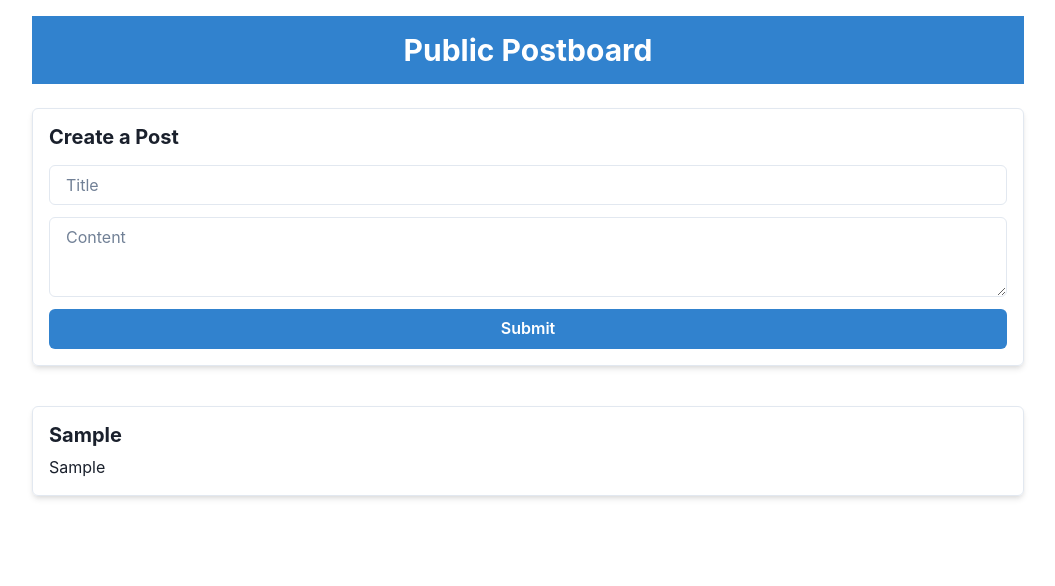
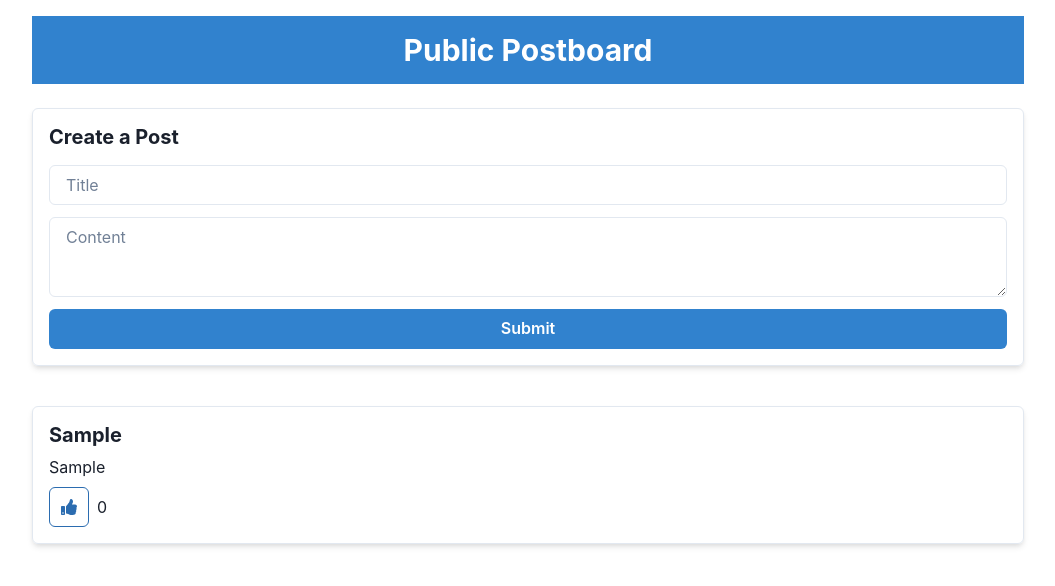
Before and after one commit to GPT-Engineer-App-Dev/public-postboard, a React (Vite) app: page / in a window 1280 px wide. Both pictures are taken after typing "Sample", "Sample" into the empty fields and a click on the button "Submit". Shown: the top 586 px of the page, without its empty margins (112-1167 px from the left). Built offline with nearby package versions, Linux system fonts and the light colour scheme.

Commit message:
Added likes/upvotes feature to the public postboard website. Each post now has a like button and displays the number of likes.

```diff
--- a/src/pages/Index.jsx
+++ b/src/pages/Index.jsx
@@ -1,5 +1,6 @@
-import { Container, VStack, Box, Heading, Text, Input, Textarea, Button, Flex } from "@chakra-ui/react";
+import { Container, VStack, Box, Heading, Text, Input, Textarea, Button, Flex, IconButton } from "@chakra-ui/react";
 import { useState } from "react";
+import { FaThumbsUp } from "react-icons/fa";
 
 const Index = () => {
   const [posts, setPosts] = useState([]);
@@ -9,10 +10,16 @@ const Index = () => {
   const handleSubmit = (e) => {
     e.preventDefault();
     if (title && content) {
-      setPosts([{ title, content }, ...posts]);
+      setPosts([{ title, content, likes: 0 }, ...posts]);
       setTitle("");
       setContent("");
     }
+  };
+
+  const handleLike = (index) => {
+    const newPosts = [...posts];
+    newPosts[index].likes += 1;
+    setPosts(newPosts);
   };
 
   return (
@@ -45,6 +52,16 @@ const Index = () => {
               <Box key={index} w="100%" p={4} borderWidth={1} borderRadius="md" boxShadow="md">
                 <Heading size="md">{post.title}</Heading>
                 <Text mt={2}>{post.content}</Text>
+                <Flex mt={2} align="center">
+                  <IconButton
+                    icon={<FaThumbsUp />}
+                    onClick={() => handleLike(index)}
+                    colorScheme="blue"
+                    variant="outline"
+                    aria-label="Like"
+                  />
+                  <Text ml={2}>{post.likes}</Text>
+                </Flex>
               </Box>
             ))
           )}
```
